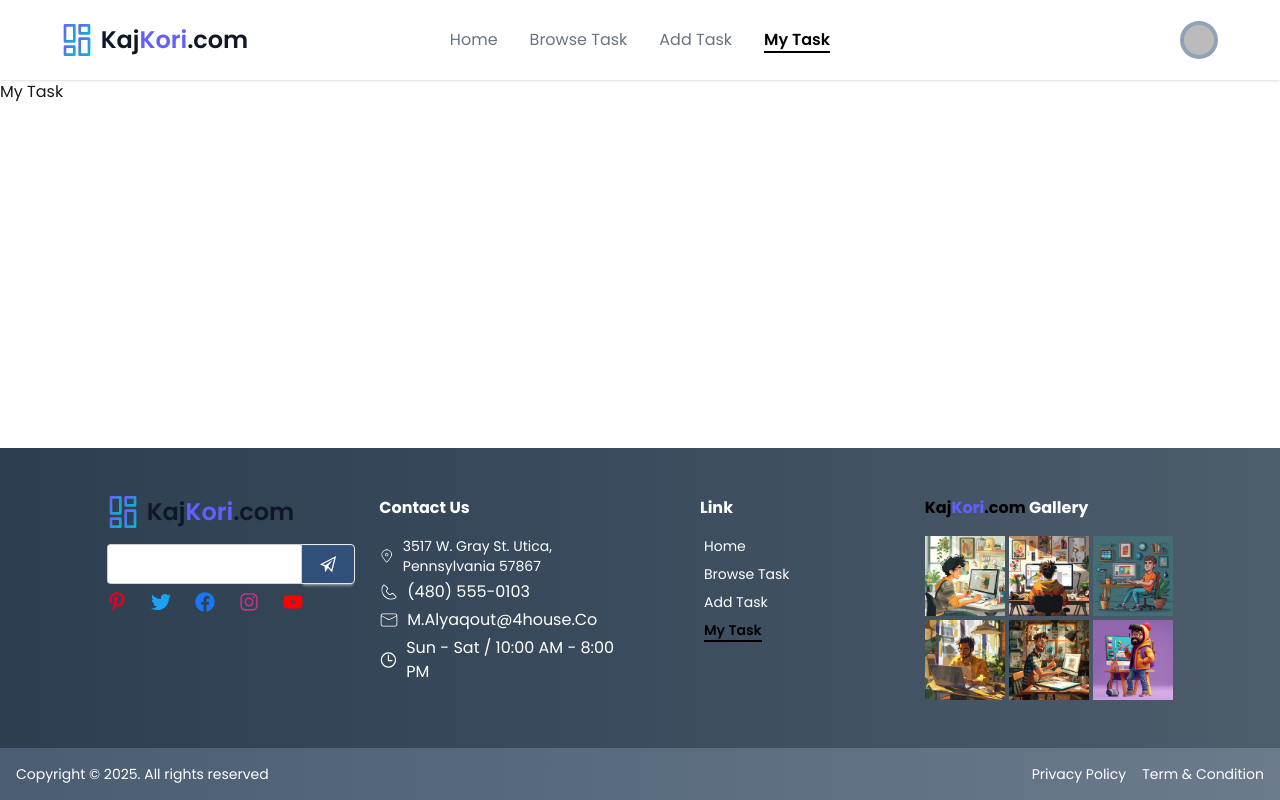
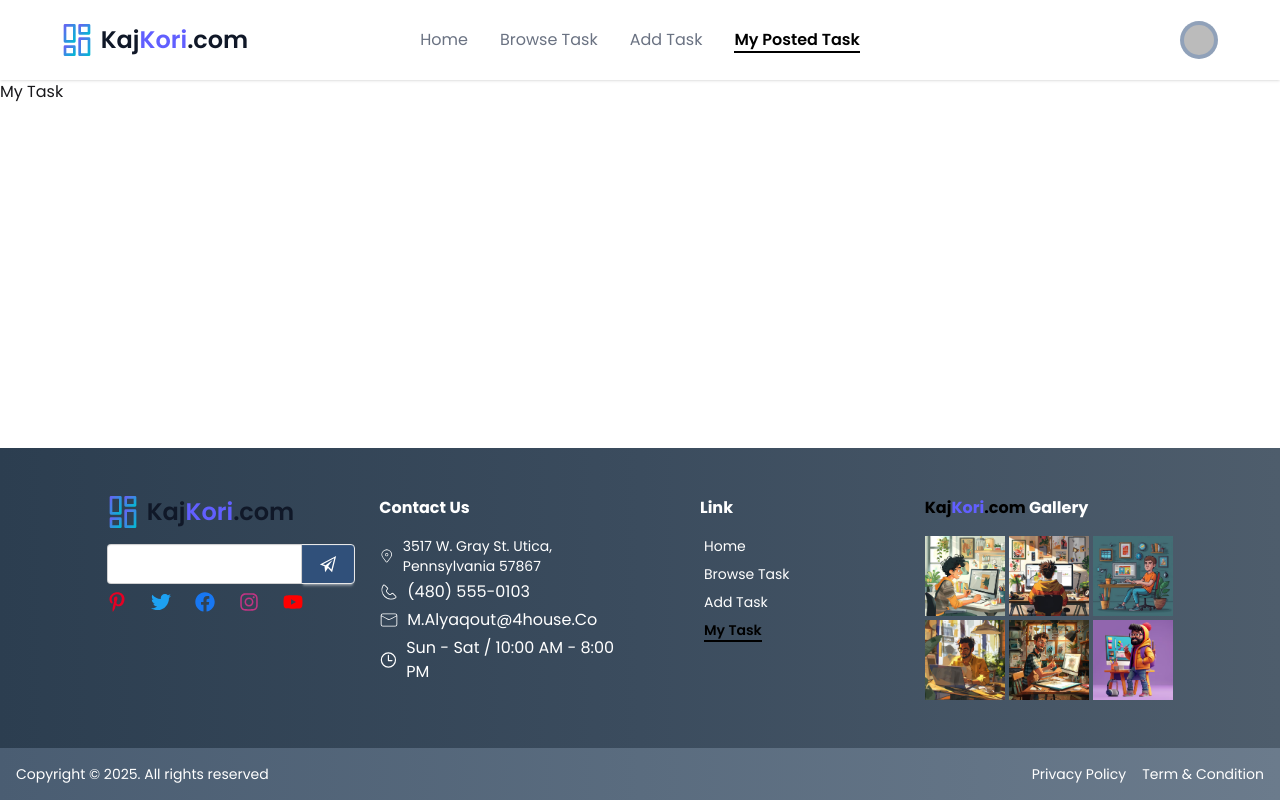
Before and after one commit to saidebinsabid/freelance-marketplace, a React (Vite) app: page /myTask in a window 1280 px wide. Built offline with nearby package versions, Linux system fonts and the light colour scheme; no server answers; sample sign-in values are in the browser's storage.

Commit message:
In My posted task page user can get their own posted data from db

```diff
--- a/src/Components/NavBar.jsx
+++ b/src/Components/NavBar.jsx
@@ -126,7 +126,7 @@ const NavBar = () => {
                         : "text-gray-500"
                     }
                   >
-                    My Task
+                    My Posted Task
                   </NavLink>{" "}
                 </li>
               </>
@@ -226,7 +226,7 @@ const NavBar = () => {
                   <Link to="/addTask">Add Task</Link>
                 </li>
                 <li className="text-center hover:bg-gray-300">
-                  <Link to="/myTask">My Task</Link>
+                  <Link to="/myTask">My Posted Task</Link>
                 </li>
                 <li>
                   <button
--- a/src/Pages/MyTask.jsx
+++ b/src/Pages/MyTask.jsx
@@ -1,6 +1,18 @@
-import React from 'react';
+import React, { useContext, useEffect } from 'react';
+import { AuthContext } from '../Provider/AuthProvider';
 
 const MyTask = () => {
+    const {user} = useContext(AuthContext);
+    useEffect(()=>{
+        if(user?.email){
+            fetch(`http://localhost:3000/myTasks?email=${user.email}`)
+            .then((res) => res.json())
+            .then((data)=> {
+                console.log(data);
+            })
+        }
+
+    }, [user])
     return (
         <div>
             <h1>My Task</h1>
```
